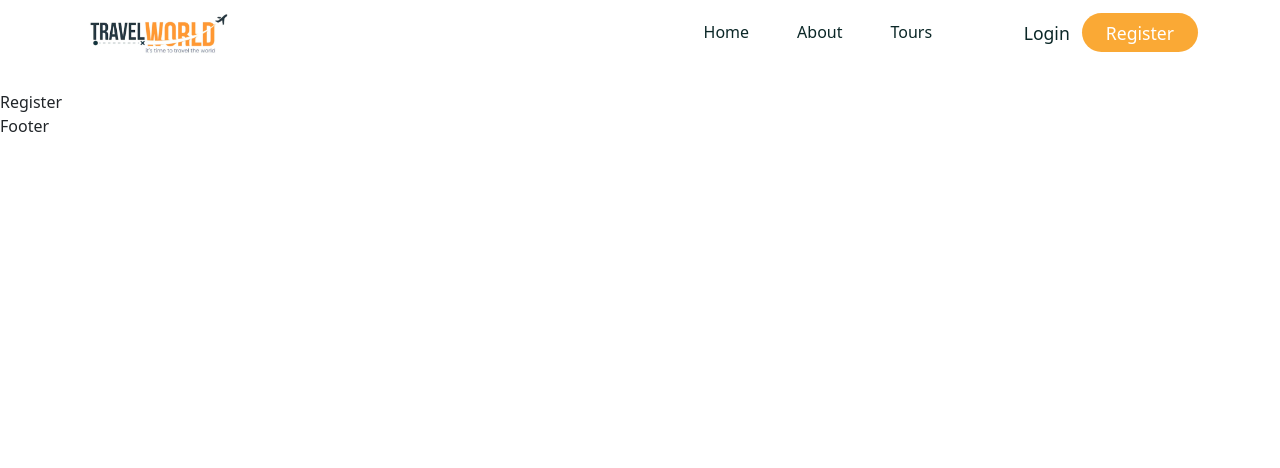
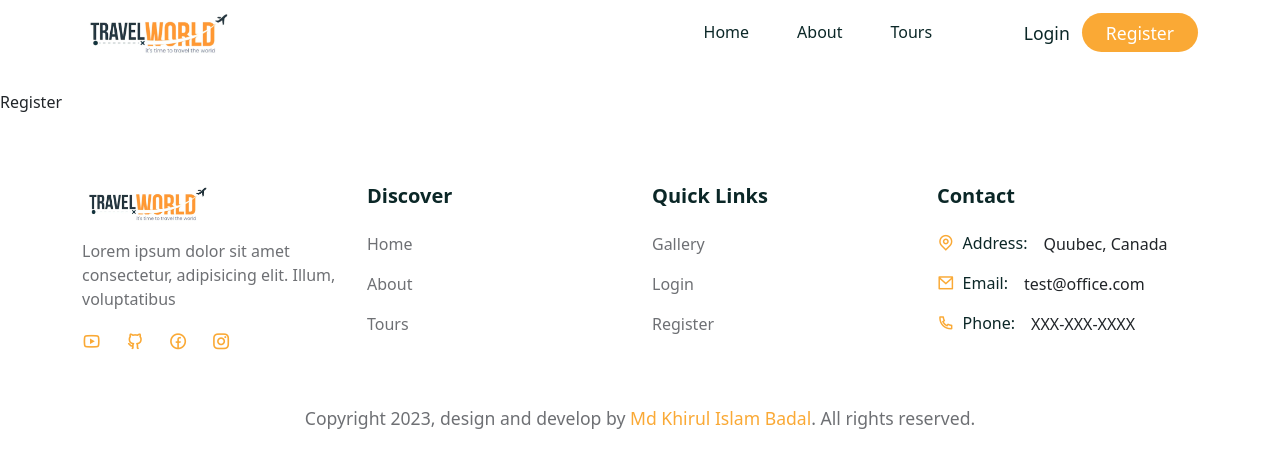
Before and after one commit to BadolJnU/Travel_Website, a React (Create React App) app in the folder frontend/: page /register in a window 1280 px wide. Shown: the top 468 px of the page. Built offline with nearby package versions, Linux system fonts and the light colour scheme; a web font is replaced by a local one.

Commit message:
header page done

```diff
--- /dev/null
+++ b/frontend/src/components/Footer/Footer.css
@@ -0,0 +1,50 @@
+.footer {
+    padding-top: 70px;
+    padding-bottom: 10px;
+}
+
+.footer .logo img {
+    width: 50%;
+    margin-bottom: 1rem;
+}
+
+.footer .logo p {
+    color: var(--text-color);
+}
+
+.social__link span a {
+    text-decoration: none;
+    color: var(--secondary-color);
+    font-size: 1.2rem;
+}
+
+.footer__link_title {
+    margin-bottom: 1rem;
+    color: var(--heading-color);
+    font-weight: 700;
+}
+
+.footer__quick_link li a{
+    text-decoration: none;
+    color: var(--text-color);
+    font-size: 1rem;
+}
+
+.footer__quick_link li a:hover {
+    color: var(--secondary-color);
+    font-weight: 600;
+}
+
+.footer__quick_link h6 span i {
+    color: var(--secondary-color);
+    font-size: 1.1rem;
+}
+
+.copyrights {
+    color: var(--text-color);
+    font-size: 1.1rem;
+}
+
+.copyrights .highlight {
+    color: var(--secondary-color);
+}
--- a/frontend/src/components/Footer/Footer.jsx
+++ b/frontend/src/components/Footer/Footer.jsx
@@ -1,8 +1,124 @@
 import React from 'react'
+import './Footer.css'
+import { Container, Row, Col, ListGroup, ListGroupItem } from 'reactstrap'
+
+import { Link } from 'react-router-dom'
+
+import logo from '../../assets/images/logo.png'
+
+const quick_Link_1 = [
+  {
+    path: '/home',
+    display: 'Home'
+  },
+  {
+    path: '/about',
+    display: 'About'
+  },
+  {
+    path: '/tours',
+    display: 'Tours'
+  },
+]
+const quick_Link_2 = [
+  {
+    path: '/gallery',
+    display: 'Gallery'
+  },
+  {
+    path: '/login',
+    display: 'Login'
+  },
+  {
+    path: '/register',
+    display: 'Register'
+  },
+]
+
 
 const Footer = () => {
+  const year =  new Date().getFullYear()
   return (
-    <div>Footer</div>
+    <footer className='footer'>
+      <Container>
+        <Row>
+          <Col lg='3'>
+            <div className="logo">
+              <img src={logo} alt="website logo" />
+              <p>Lorem ipsum dolor sit amet consectetur, adipisicing elit. Illum, voluptatibus</p>
+              <div className="social__link d-flex align-items-center gap-4">
+                <span>
+                  <Link to='#'><i class="ri-youtube-line"></i></Link>
+                </span>
+                <span>
+                  <Link to='#'><i class="ri-github-line"></i></Link>
+                </span>
+                <span>
+                  <Link to='#'><i class="ri-facebook-circle-line"></i></Link>
+                </span>
+                <span>
+                  <Link to='#'><i class="ri-instagram-line"></i></Link>
+                </span>
+              </div>
+            </div>
+          </Col>
+          <Col lg='3'>
+            <h5 className="footer__link_title">Discover</h5>
+            <ListGroup className='footer__quick_link'>
+              {
+                quick_Link_1.map((item,index) => (
+                  <ListGroupItem key={index} className='ps-0 border-0'>
+                    <Link to={item.path}>{item.display}</Link>
+                  </ListGroupItem>
+                ))
+              }
+            </ListGroup>
+          </Col>
+          <Col lg='3'>
+          <h5 className="footer__link_title">Quick Links</h5>
+          <ListGroup className='footer__quick_link'>
+              {
+                quick_Link_2.map((item,index) => (
+                  <ListGroupItem key={index} className='ps-0 border-0'>
+                    <Link to={item.path}>{item.display}</Link>
+                  </ListGroupItem>
+                ))
+              }
+            </ListGroup>
+          </Col>
+          <Col lg='3'>
+          <h5 className="footer__link_title">Contact</h5>
+          <ListGroup className='footer__quick_link'>
+
+              <ListGroupItem className='ps-0 border-0 d-flex align-items-center gap-3'>
+                <h6 className='mb-0 d-flex align-items-center gap-2'>
+                  <span><i class="ri-map-pin-line"></i></span>
+                  Address:
+                </h6>
+                <p className='mb-0'>Quubec, Canada</p>
+              </ListGroupItem>
+              <ListGroupItem className='ps-0 border-0 d-flex align-items-center gap-3'>
+                <h6 className='mb-0 d-flex align-items-center gap-2'>
+                  <span><i class="ri-mail-line"></i></span>
+                  Email:
+                </h6>
+                <p className='mb-0'>test@office.com</p>
+              </ListGroupItem>
+              <ListGroupItem className='ps-0 border-0 d-flex align-items-center gap-3'>
+                <h6 className='mb-0 d-flex align-items-center gap-2'>
+                  <span><i class="ri-phone-line"></i></span>
+                  Phone:
+                </h6>
+                <p className='mb-0'>XXX-XXX-XXXX</p>
+              </ListGroupItem>
+            </ListGroup>
+          </Col>
+          <Col lg='12' className='text-center pt-5'>
+            <p className='copyrights'>Copyright {year}, design and develop by <span className='highlight'>Md Khirul Islam Badal</span>. All rights reserved.</p>
+          </Col>
+        </Row>
+      </Container>
+    </footer>
   )
 }
 
--- a/frontend/src/components/Header/Header.jsx
+++ b/frontend/src/components/Header/Header.jsx
@@ -19,7 +19,10 @@ const nav_Link = [
   },
 ]
 
+
+
 const Header = () => {
+
   return (
     <header className="header">
       <Container>
```
